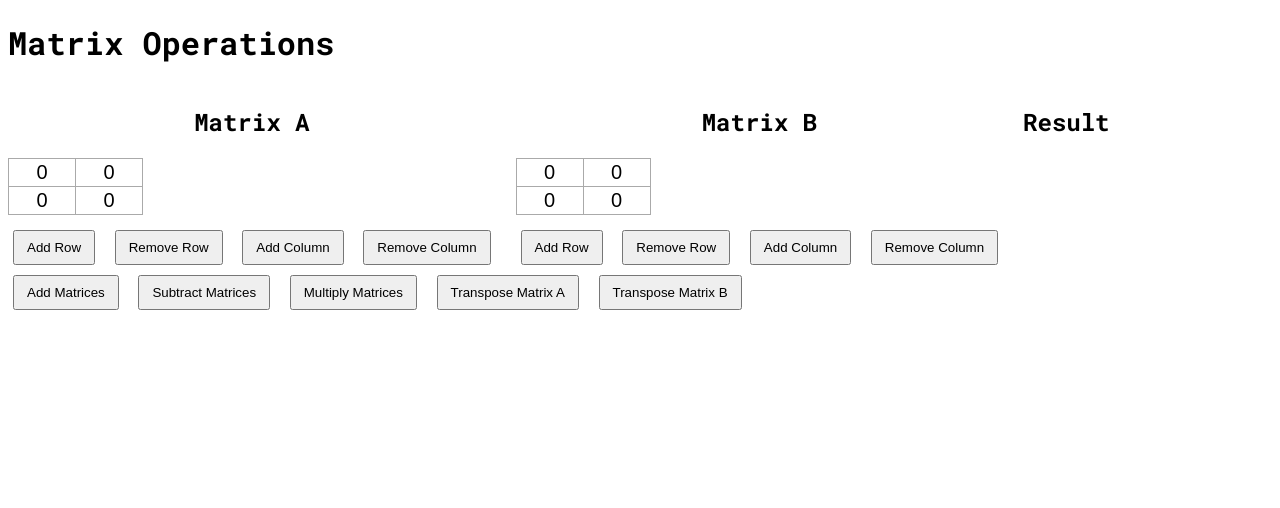
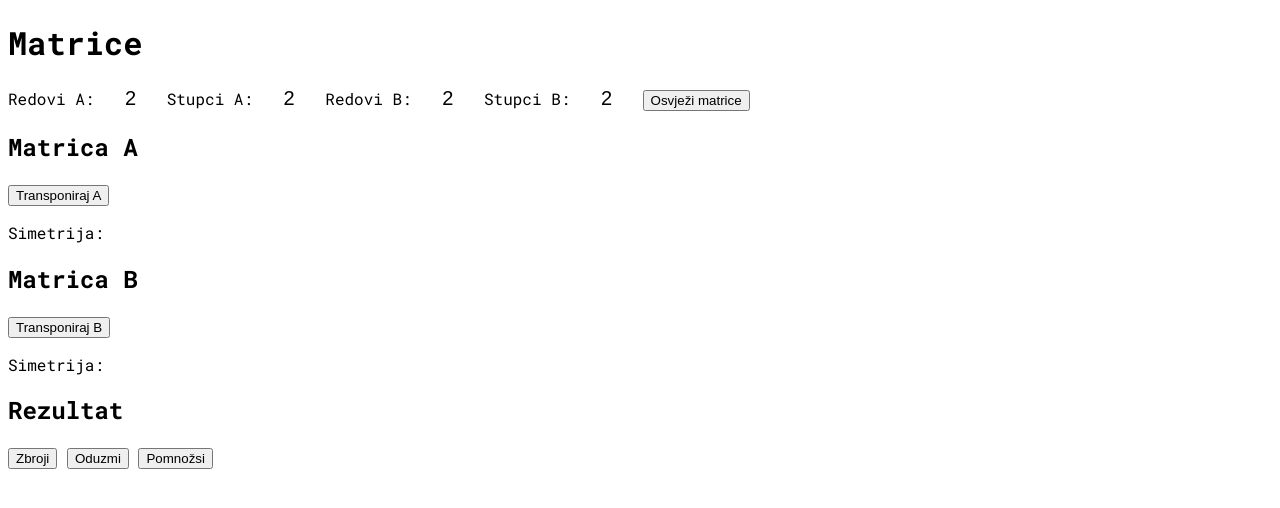
Before and after one commit to patriklan/PM_projekt, a Flask app: page / in a window 1280 px wide. Shown: the top 508 px of the page. Run offline with Flask 3, Linux system fonts and the light colour scheme.

Commit message:
Magicno sam napravio cijeli projekt od nule

```diff
--- a/app.py
+++ b/app.py
@@ -1,131 +1,69 @@
-from flask import Flask, render_template, request, session, jsonify
+from flask import Flask, render_template, request, jsonify
 
 app = Flask(__name__)
-app.secret_key = 'your_secret_key'
 
-# Matrix operations
-def add_matrices(a, b):
-    return [[a[i][j] + b[i][j] for j in range(len(a[0]))] for i in range(len(a))]
+@app.route('/')
+def index():
+    return render_template('index.html')
 
-def subtract_matrices(a, b):
-    return [[a[i][j] - b[i][j] for j in range(len(a[0]))] for i in range(len(a))]
+@app.route('/update_matrix', methods=['POST'])
+def update_matrix():
+    rows = int(request.form['rows'])
+    cols = int(request.form['cols'])
+    matrix = [[0 for _ in range(cols)] for _ in range(rows)]
+    return jsonify(matrix)
 
-def multiply_matrices(a, b):
-    result = [[0] * len(b[0]) for _ in range(len(a))]
-    for i in range(len(a)):
-        for j in range(len(b[0])):
-            result[i][j] = sum(a[i][k] * b[k][j] for k in range(len(b)))
-    return result
+@app.route('/transpose', methods=['POST'])
+def transpose():
+    matrix = request.json['matrix']
+    transposed = [list(row) for row in zip(*matrix)]
+    return jsonify(transposed)
 
-def transpose_matrix(a):
-    return [[a[j][i] for j in range(len(a))] for i in range(len(a[0]))]
+@app.route('/check_symmetry', methods=['POST'])
+def check_symmetry():
+    matrix = request.json['matrix']
+    transposed = [list(row) for row in zip(*matrix)]
 
-@app.route('/', methods=['GET', 'POST'])
-def index():
-    if 'rowa' not in session:
-        session['rowa'] = 2
-    if 'cola' not in session:
-        session['cola'] = 2
-    if 'rowb' not in session:
-        session['rowb'] = 2
-    if 'colb' not in session:
-        session['colb'] = 2
-    if 'matrix_a' not in session:
-        session['matrix_a'] = [[0] * session['cola'] for _ in range(session['rowa'])]
-    if 'matrix_b' not in session:
-        session['matrix_b'] = [[0] * session['colb'] for _ in range(session['rowb'])]
-    if 'result_matrix' not in session:
-        session['result_matrix'] = []
+    is_symmetric = matrix == transposed
+    is_anti_symmetric = matrix == [[-cell for cell in row] for row in transposed]
 
-    if request.method == 'POST':
-        action = request.form.get('action')
+    result = "Simetrična" if is_symmetric else "Anti-Simetrična" if is_anti_symmetric else "Nije Simetrična"
+    return jsonify({'symmetry': result})
 
-        matrix_a = []
-        for row in range(session['rowa']):
-            row_data = []
-            for col in range(session['cola']):
-                cell_value = request.form.get(f'a_{row}_{col}', 0)
-                row_data.append(float(cell_value))
-            matrix_a.append(row_data)
-        session['matrix_a'] = matrix_a
+@app.route('/operate', methods=['POST'])
+def operate():
+    operation = request.json['operation']
+    matrix_a = request.json['matrixA']
+    matrix_b = request.json['matrixB']
+    result = []
 
-        matrix_b = []
-        for row in range(session['rowb']):
-            row_data = []
-            for col in range(session['colb']):
-                cell_value = request.form.get(f'b_{row}_{col}', 0)
-                row_data.append(float(cell_value))
-            matrix_b.append(row_data)
-        session['matrix_b'] = matrix_b
+    try:
+        if operation == 'add':
+            result = [[matrix_a[i][j] + matrix_b[i][j] for j in range(len(matrix_a[0]))] for i in range(len(matrix_a))]
+        elif operation == 'subtract':
+            result = [[matrix_a[i][j] - matrix_b[i][j] for j in range(len(matrix_a[0]))] for i in range(len(matrix_a))]
+        elif operation == 'multiply':
+            if len(matrix_a[0]) != len(matrix_b):
+                raise ValueError("Broj stupaca matrice A nije jednak broju redaka matrice B!")
+            result = [
+                [sum(matrix_a[i][k] * matrix_b[k][j] for k in range(len(matrix_b))) for j in range(len(matrix_b[0]))]
+                for i in range(len(matrix_a))
+            ]
+    except Exception as e:
+        return jsonify({'error': str(e)}), 400
 
-        if action == 'add_row_a':
-            if session['rowa'] < 5:
-                session['rowa'] += 1
-                session['matrix_a'].append([0] * session['cola'])
-        elif action == 'remove_row_a' and session['rowa'] > 1:
-            session['rowa'] -= 1
-            session['matrix_a'].pop()
-        elif action == 'add_column_a':
-            session['cola'] += 1
-            for row in session['matrix_a']:
-                row.append(0)
-        elif action == 'remove_column_a' and session['cola'] > 1:
-            session['cola'] -= 1
-            for row in session['matrix_a']:
-                row.pop()
+    return jsonify(result)
 
-        elif action == 'add_row_b':
-            if session['rowb'] < 5:
-                session['rowb'] += 1
-                session['matrix_b'].append([0] * session['colb'])
-        elif action == 'remove_row_b' and session['rowb'] > 1:
-            session['rowb'] -= 1
-            session['matrix_b'].pop()
-        elif action == 'add_column_b':
-            session['colb'] += 1
-            for row in session['matrix_b']:
-                row.append(0)
-        elif action == 'remove_column_b' and session['colb'] > 1:
-            session['colb'] -= 1
-            for row in session['matrix_b']:
-                row.pop()
+@app.route('/matrix_info', methods=['POST'])
+def matrix_info():
+    matrix = request.json['matrix']
+    transposed = [list(row) for row in zip(*matrix)]
 
-        session.modified = True
-        return redirect(url_for('index'))
+    is_symmetric = matrix == transposed
+    is_anti_symmetric = matrix == [[-cell for cell in row] for row in transposed]
 
-    return render_template(
-        'index.html',
-        rowa=session['rowa'], cola=session['cola'],
-        rowb=session['rowb'], colb=session['colb'],
-        matrix_a=session['matrix_a'],
-        matrix_b=session['matrix_b'],
-        result_matrix=session['result_matrix']
-    )
+    result = "Simetrična" if is_symmetric else "Anti-Simetrična" if is_anti_symmetric else "Nije Simetrična"
+    return jsonify({'symmetry': result, 'transposed': transposed})
 
-# AJAX route for matrix operations
-@app.route('/operation', methods=['POST'])
-def matrix_operation():
-    operation = request.json.get('operation')
-    matrix_a = session['matrix_a']
-    matrix_b = session['matrix_b']
-
-    if operation == 'add':
-        result = add_matrices(matrix_a, matrix_b)
-    elif operation == 'subtract':
-        result = subtract_matrices(matrix_a, matrix_b)
-    elif operation == 'multiply':
-        if len(matrix_a[0]) == len(matrix_b):
-            result = multiply_matrices(matrix_a, matrix_b)
-        else:
-            return jsonify({'error': 'Matrix dimensions must match for multiplication.'})
-    elif operation == 'transpose_a':
-        result = transpose_matrix(matrix_a)
-    elif operation == 'transpose_b':
-        result = transpose_matrix(matrix_b)
-    else:
-        return jsonify({'error': 'Invalid operation.'})
-
-    return jsonify({'result_matrix': result})
-
-if __name__ == "__main__":
+if __name__ == '__main__':
     app.run(debug=True)
--- a/templates/index.html
+++ b/templates/index.html
@@ -1,121 +1,146 @@
 {% extends 'base.html' %}
+{% block body %}
+<div>
+    <h1>Matrice</h1>
+    <form id="matrix-settings">
+        <label for="rowsA">Redovi A:</label>
+        <input type="number" id="rowsA" name="rowsA" min="1" max="10" value="2">
+        <label for="colsA">Stupci A:</label>
+        <input type="number" id="colsA" name="colsA" min="1" max="10" value="2">
+        <label for="rowsB">Redovi B:</label>
+        <input type="number" id="rowsB" name="rowsB" min="1" max="10" value="2">
+        <label for="colsB">Stupci B:</label>
+        <input type="number" id="colsB" name="colsB" min="1" max="10" value="2">
+        <button type="button" id="updateMatrices">Osvježi matrice</button>
+    </form>
 
-{% block head %}
-<style>
-    .matrix-container { display: flex; gap: 20px; }
-    .matrix { text-align: center; }
-    table { margin-bottom: 10px; }
-    input { width: 60px; text-align: center; }
-    button { margin: 5px; padding: 8px 12px; cursor: pointer; }
-    button:disabled { background-color: lightgray; cursor: not-allowed; }
-</style>
+    <h2>Matrica A</h2>
+    <div id="matrixAContainer"></div>
+    <button id="transposeA">Transponiraj A</button>
+    <p id="symmetryA">Simetrija: </p>
+
+    <h2>Matrica B</h2>
+    <div id="matrixBContainer"></div>
+    <button id="transposeB">Transponiraj B</button>
+    <p id="symmetryB">Simetrija: </p>
+
+    <h2>Rezultat</h2>
+    <div id="resultContainer"></div>
+
+    <div>
+        <button id="add">Zbroji</button>
+        <button id="subtract">Oduzmi</button>
+        <button id="multiply">Pomnožsi</button>
+    </div>
+</div>
 <script src="https://code.jquery.com/jquery-3.6.0.min.js"></script>
 <script>
-    $(document).ready(function() {
-        // Prevent form submission with Enter key
-        $(document).on('keydown', 'input', function(e) {
-            if (e.key === "Enter") {
-                e.preventDefault();
+    function createMatrixInputs(containerId, rows, cols, matrixData = null) {
+        const container = $(`#${containerId}`);
+        container.empty();
+        for (let i = 0; i < rows; i++) {
+            let row = $('<div class="matrix-row"></div>');
+            for (let j = 0; j < cols; j++) {
+                const value = matrixData ? matrixData[i][j] : 0;
+                row.append(`<input type="number" class="matrix-input" data-row="${i}" data-col="${j}" value="${value}">`);
+            }
+            container.append(row);
+        }
+    }
+
+    function getMatrixData(containerId) {
+        const inputs = $(`#${containerId} .matrix-input`);
+        const matrix = [];
+        inputs.each(function () {
+            const row = parseInt($(this).data('row'));
+            const col = parseInt($(this).data('col'));
+            if (!matrix[row]) matrix[row] = [];
+            matrix[row][col] = parseFloat($(this).val());
+        });
+        return matrix;
+    }
+
+    function updateMatrix(containerId, rows, cols) {
+        $.post('/update_matrix', { rows, cols }, function (data) {
+            createMatrixInputs(containerId, rows, cols, data);
+            updateMatrixInfo(containerId);
+        });
+    }
+
+    function updateMatrixInfo(containerId) {
+        const matrix = getMatrixData(containerId);
+        $.ajax({
+            url: '/matrix_info',
+            method: 'POST',
+            contentType: 'application/json',
+            data: JSON.stringify({ matrix }),
+            success: function (data) {
+                const symmetryId = containerId === 'matrixAContainer' ? '#symmetryA' : '#symmetryB';
+                $(symmetryId).text('Simetrija: ' + data.symmetry);
             }
         });
+    }
 
-        // Matrix operation buttons
-        $(".operation-btn").click(function() {
-            let operation = $(this).data('operation');
+    $(document).ready(function () {
+        $('#updateMatrices').click(function () {
+            const rowsA = $('#rowsA').val();
+            const colsA = $('#colsA').val();
+            const rowsB = $('#rowsB').val();
+            const colsB = $('#colsB').val();
+            updateMatrix('matrixAContainer', rowsA, colsA);
+            updateMatrix('matrixBContainer', rowsB, colsB);
+        });
+
+        $('#transposeA').click(function () {
+            const matrix = getMatrixData('matrixAContainer');
             $.ajax({
-                url: "/operation",
-                type: "POST",
-                contentType: "application/json",
-                data: JSON.stringify({ operation: operation }),
-                success: function(response) {
-                    if (response.result_matrix) {
-                        updateResultMatrix(response.result_matrix);
-                    } else {
-                        alert(response.error || 'Unknown error');
-                    }
+                url: '/transpose',
+                method: 'POST',
+                contentType: 'application/json',
+                data: JSON.stringify({ matrix }),
+                success: function (data) {
+                    createMatrixInputs('matrixAContainer', data.length, data[0].length, data);
+                    updateMatrixInfo('matrixAContainer');
                 }
             });
         });
 
-        function updateResultMatrix(result) {
-            let resultTable = '<table border="1">';
-            result.forEach(row => {
-                resultTable += '<tr>';
-                row.forEach(cell => {
-                    resultTable += `<td>${cell}</td>`;
-                });
-                resultTable += '</tr>';
+        $('#transposeB').click(function () {
+            const matrix = getMatrixData('matrixBContainer');
+            $.ajax({
+                url: '/transpose',
+                method: 'POST',
+                contentType: 'application/json',
+                data: JSON.stringify({ matrix }),
+                success: function (data) {
+                    createMatrixInputs('matrixBContainer', data.length, data[0].length, data);
+                    updateMatrixInfo('matrixBContainer');
+                }
             });
-            resultTable += '</table>';
-            $('#result-matrix').html(resultTable);
-        }
+        });
+
+        $('#add, #subtract, #multiply').click(function () {
+            const operation = $(this).attr('id');
+            const matrixA = getMatrixData('matrixAContainer');
+            const matrixB = getMatrixData('matrixBContainer');
+            $.ajax({
+                url: '/operate',
+                method: 'POST',
+                contentType: 'application/json',
+                data: JSON.stringify({ operation, matrixA, matrixB }),
+                success: function (data) {
+                    createMatrixInputs('resultContainer', data.length, data[0].length, data);
+                },
+                error: function (xhr) {
+                    alert('Error: ' + xhr.responseJSON.error);
+                }
+            });
+        });
+
+        $('#matrixAContainer, #matrixBContainer').on('change', '.matrix-input', function () {
+            const containerId = $(this).closest('div').attr('id');
+            updateMatrixInfo(containerId);
+        });
     });
 </script>
 {% endblock %}
-
-{% block body %}
-<h1>Matrix Operations</h1>
-
-<div class="matrix-container">
-    <div class="matrix">
-        <h2>Matrix A</h2>
-        <form id="matrixA-form" action="/" method="POST">
-            <table border="1">
-                {% for row in range(rowa) %}
-                    <tr>
-                        {% for col in range(cola) %}
-                            <td><input size="3" type="number" name="a_{{ row }}_{{ col }}" value="{{ matrix_a[row][col] }}" /></td>
-                        {% endfor %}
-                    </tr>
-                {% endfor %}
-            </table>
-            <button type="submit" name="action" value="add_row_a">Add Row</button>
-            <button type="submit" name="action" value="remove_row_a">Remove Row</button>
-            <button type="submit" name="action" value="add_column_a">Add Column</button>
-            <button type="submit" name="action" value="remove_column_a">Remove Column</button>
-        </form>
-    </div>
-
-    <div class="matrix">
-        <h2>Matrix B</h2>
-        <form id="matrixB-form" action="/" method="POST">
-            <table border="1">
-                {% for row in range(rowb) %}
-                    <tr>
-                        {% for col in range(colb) %}
-                            <td><input size="3" type="number" name="b_{{ row }}_{{ col }}" value="{{ matrix_b[row][col] }}" /></td>
-                        {% endfor %}
-                    </tr>
-                {% endfor %}
-            </table>
-            <button type="submit" name="action" value="add_row_b">Add Row</button>
-            <button type="submit" name="action" value="remove_row_b">Remove Row</button>
-            <button type="submit" name="action" value="add_column_b">Add Column</button>
-            <button type="submit" name="action" value="remove_column_b">Remove Column</button>
-        </form>
-    </div>
-
-    <div class="matrix">
-        <h2>Result</h2>
-        <div id="result-matrix">
-            <table border="1">
-                {% for row in result_matrix %}
-                    <tr>
-                        {% for col in row %}
-                            <td>{{ col }}</td>
-                        {% endfor %}
-                    </tr>
-                {% endfor %}
-            </table>
-        </div>
-    </div>
-</div>
-
-<div>
-    <button class="operation-btn" data-operation="add">Add Matrices</button>
-    <button class="operation-btn" data-operation="subtract">Subtract Matrices</button>
-    <button class="operation-btn" data-operation="multiply">Multiply Matrices</button>
-    <button class="operation-btn" data-operation="transpose_a">Transpose Matrix A</button>
-    <button class="operation-btn" data-operation="transpose_b">Transpose Matrix B</button>
-</div>
-{% endblock %}
```
